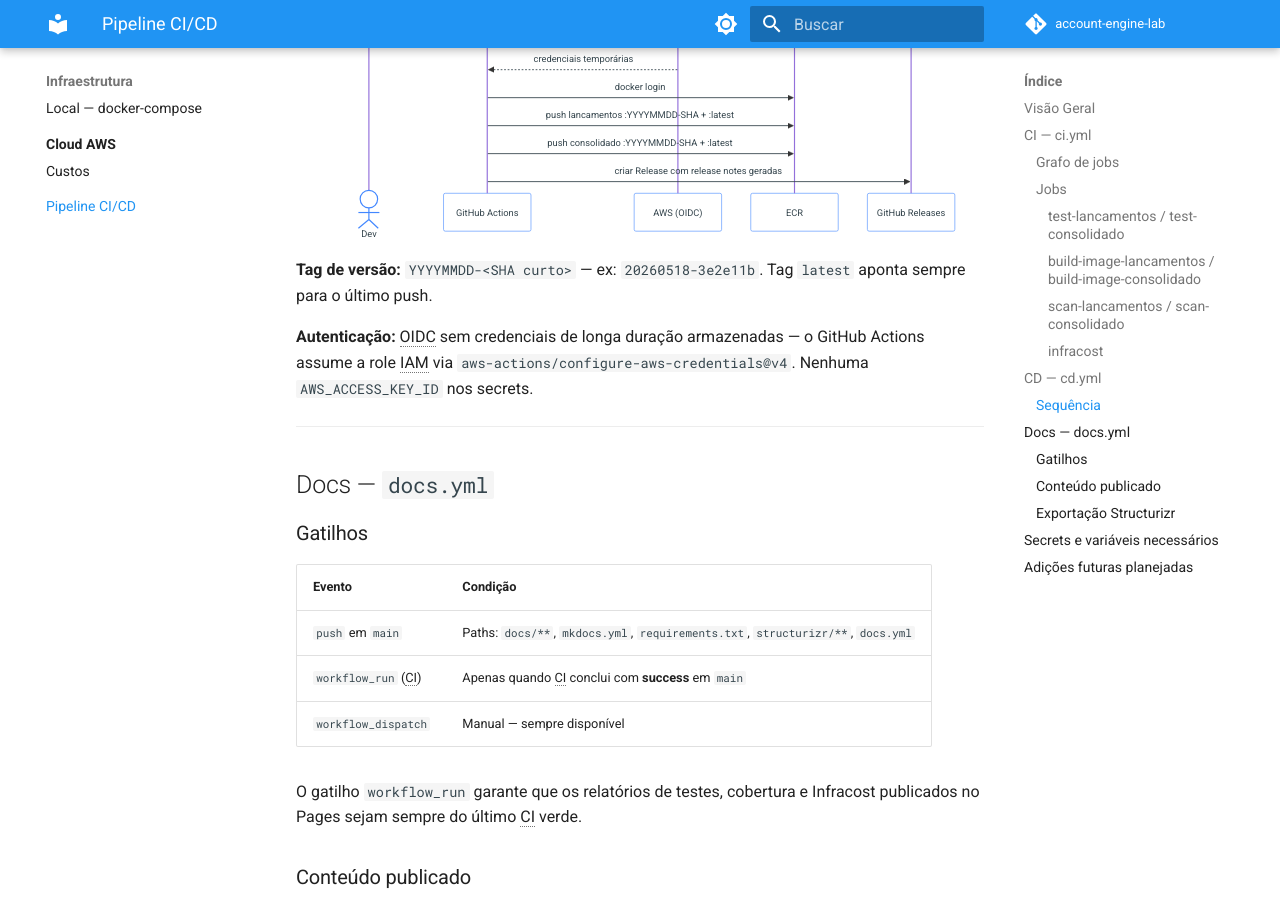
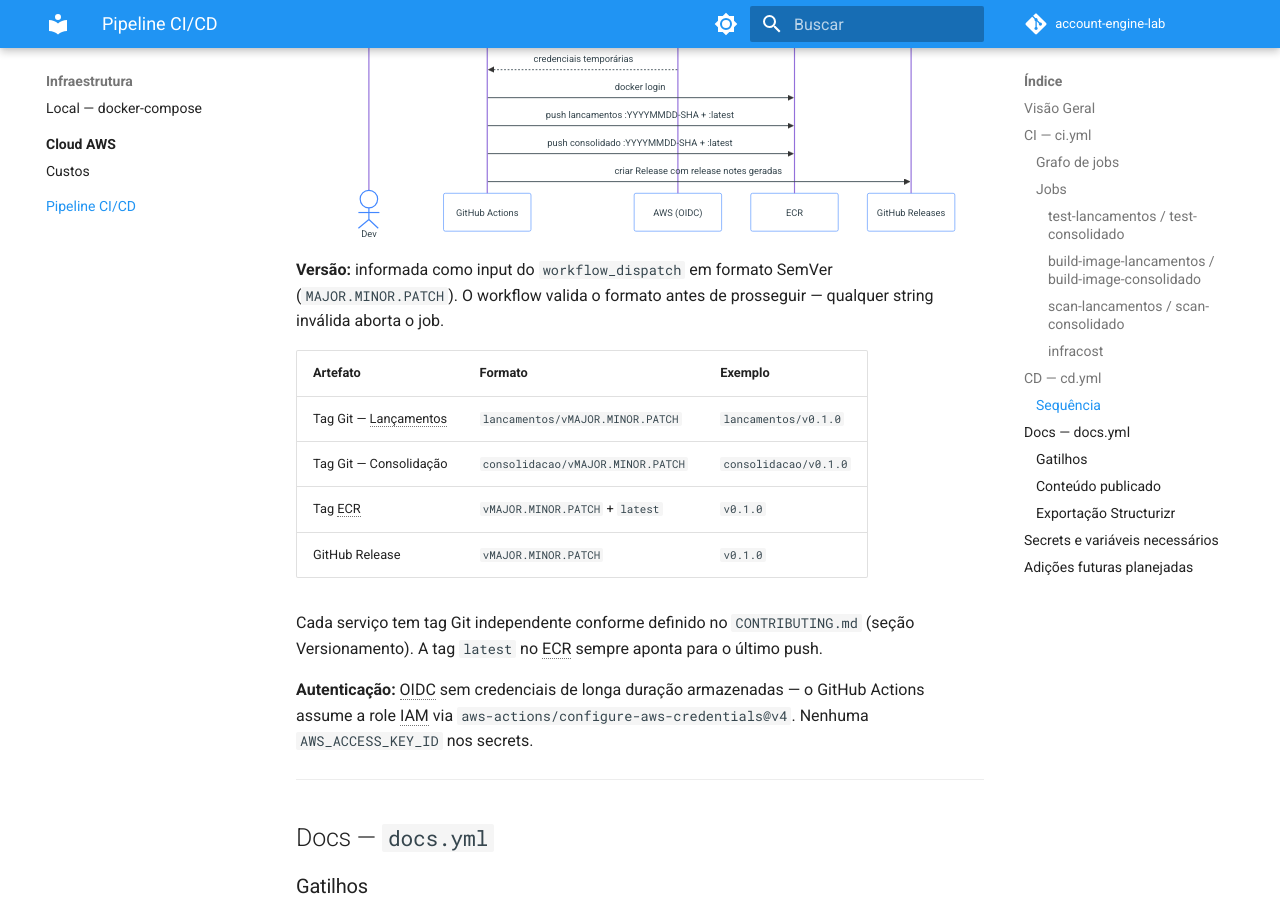
Before and after one commit to gsperim/account-engine-lab, an MkDocs documentation site: the page built from docs/infraestrutura/pipeline.md, in a window 1280 px wide and 900 px high, scrolled down 3183 px. Built offline with MkDocs 1.6.1 and Material for MkDocs 9.7.7, drawn with Linux system fonts in a browser that asks for light colours; comment, search, counter and statistics services are not loaded.

Commit message:
fix(cd): substituir YYYYMMDD-SHA por SemVer no CD
cd.yml: workflow_dispatch recebe version (SemVer validado por regex);
gera tags Git lancamentos/vX.Y.Z e consolidacao/vX.Y.Z conforme
CONTRIBUTING.md; ECR recebe vX.Y.Z + latest.

pipeline.md: documenta esquema de versão correto com tabela de artefatos.

````diff
--- a/docs/infraestrutura/pipeline.md
+++ b/docs/infraestrutura/pipeline.md
@@ -121,7 +121,16 @@ sequenceDiagram
     GHA->>GH: criar Release com release notes geradas
 ```
 
-**Tag de versão:** `YYYYMMDD-<SHA curto>` — ex: `20260518-3e2e11b`. Tag `latest` aponta sempre para o último push.
+**Versão:** informada como input do `workflow_dispatch` em formato SemVer (`MAJOR.MINOR.PATCH`). O workflow valida o formato antes de prosseguir — qualquer string inválida aborta o job.
+
+| Artefato | Formato | Exemplo |
+|----------|---------|---------|
+| Tag Git — Lançamentos | `lancamentos/vMAJOR.MINOR.PATCH` | `lancamentos/v0.1.0` |
+| Tag Git — Consolidação | `consolidacao/vMAJOR.MINOR.PATCH` | `consolidacao/v0.1.0` |
+| Tag ECR | `vMAJOR.MINOR.PATCH` + `latest` | `v0.1.0` |
+| GitHub Release | `vMAJOR.MINOR.PATCH` | `v0.1.0` |
+
+Cada serviço tem tag Git independente conforme definido no `CONTRIBUTING.md` (seção Versionamento). A tag `latest` no ECR sempre aponta para o último push.
 
 **Autenticação:** OIDC sem credenciais de longa duração armazenadas — o GitHub Actions assume a role IAM via `aws-actions/configure-aws-credentials@v4`. Nenhuma `AWS_ACCESS_KEY_ID` nos secrets.
 
````
Also changed, not shown: 1 other file.
